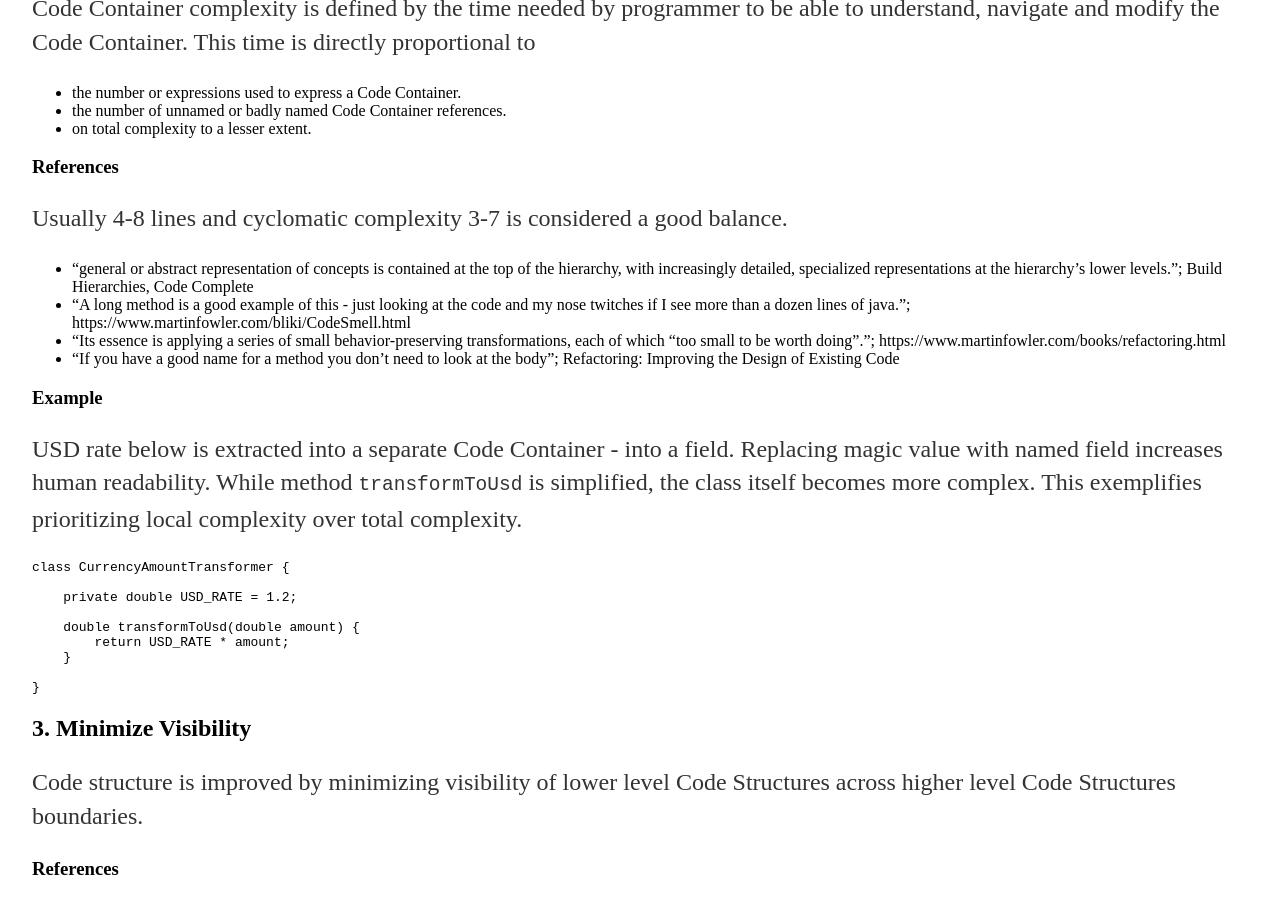
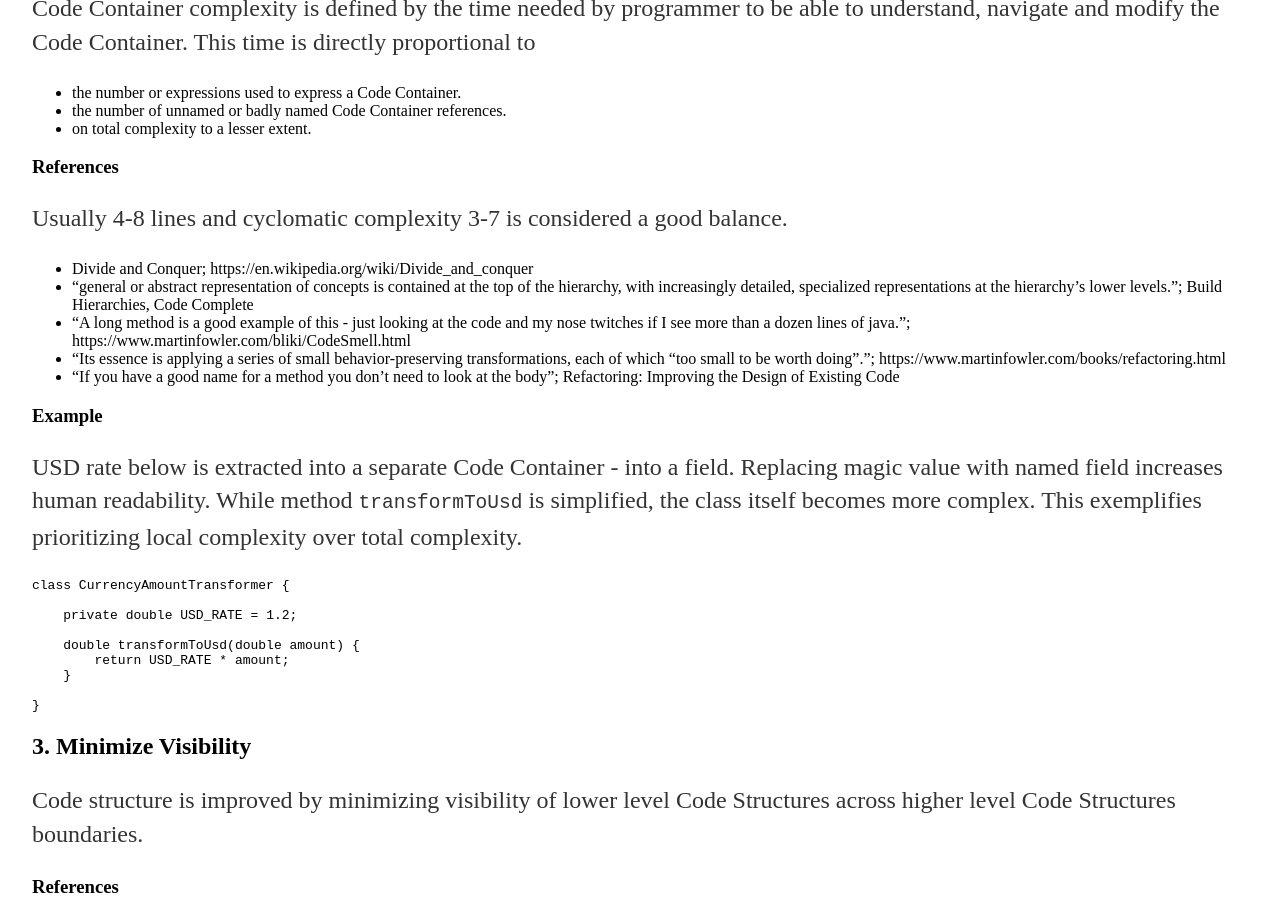
Before and after one commit to vackosar/vackosar.github.io, a Jekyll site: the page built from _posts/2017-06-04-Code-Structure-Principles.md, in a window 1280 px wide and 900 px high, scrolled down 2051 px. Built offline with Jekyll 4.4.1, drawn with Linux system fonts in a browser that asks for light colours; comment, search, counter and statistics services are not loaded.

Commit message:
Code Structure

```diff
--- a/_posts/2017-06-04-Code-Structure-Principles.md
+++ b/_posts/2017-06-04-Code-Structure-Principles.md
@@ -86,6 +86,7 @@ This time is directly proportional to
 
 ### References
 Usually 4-8 lines and cyclomatic complexity 3-7 is considered a good balance.
+- Divide and Conquer; https://en.wikipedia.org/wiki/Divide_and_conquer
 - "general or abstract representation of concepts is contained at the top of the hierarchy, with increasingly detailed, specialized representations at the hierarchy's lower levels."; Build Hierarchies, Code Complete
 - "A long method is a good example of this - just looking at the code and my nose twitches if I see more than a dozen lines of java."; https://www.martinfowler.com/bliki/CodeSmell.html
 - "Its essence is applying a series of small behavior-preserving transformations, each of which "too small to be worth doing"."; https://www.martinfowler.com/books/refactoring.html
```
